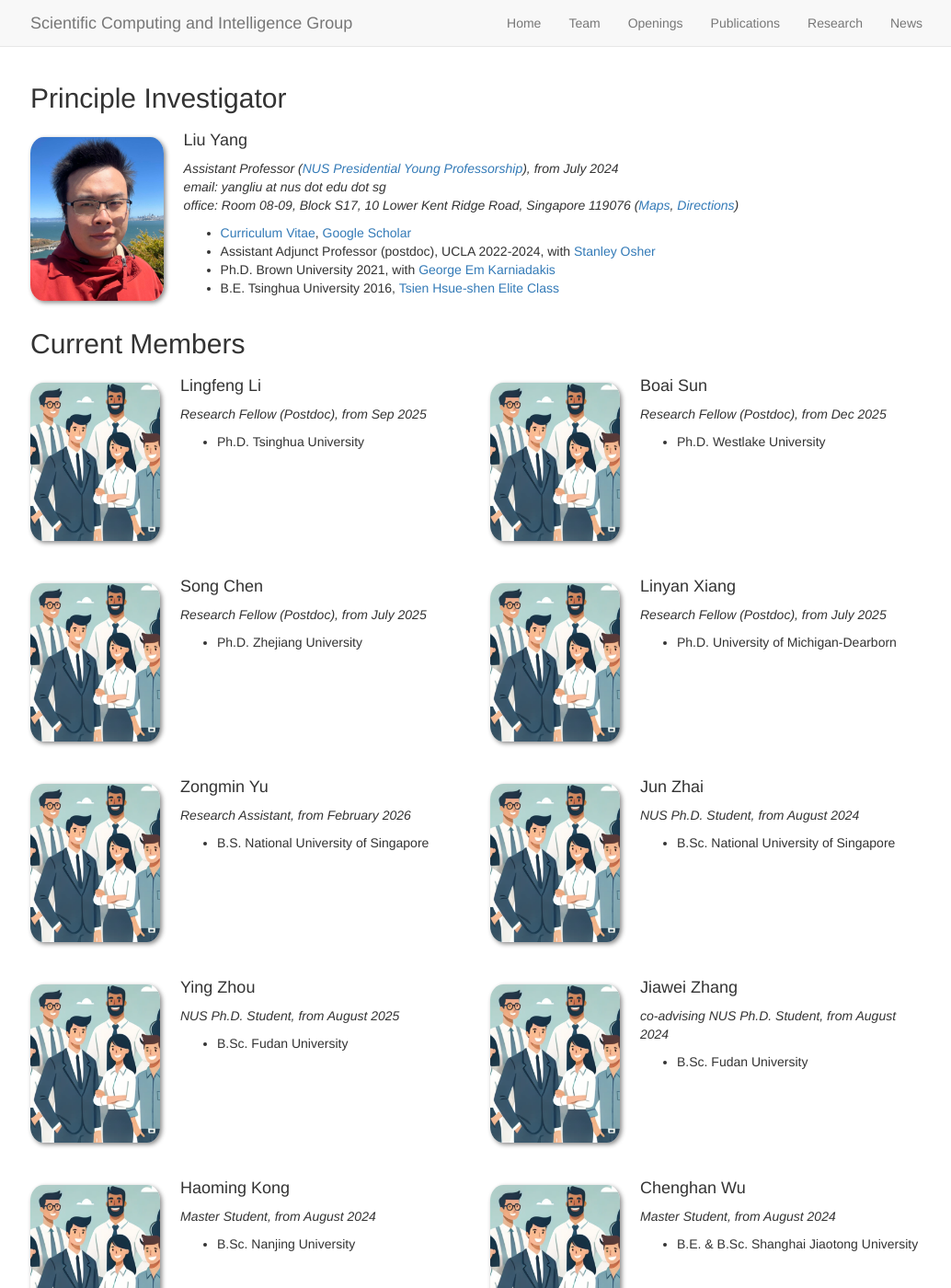
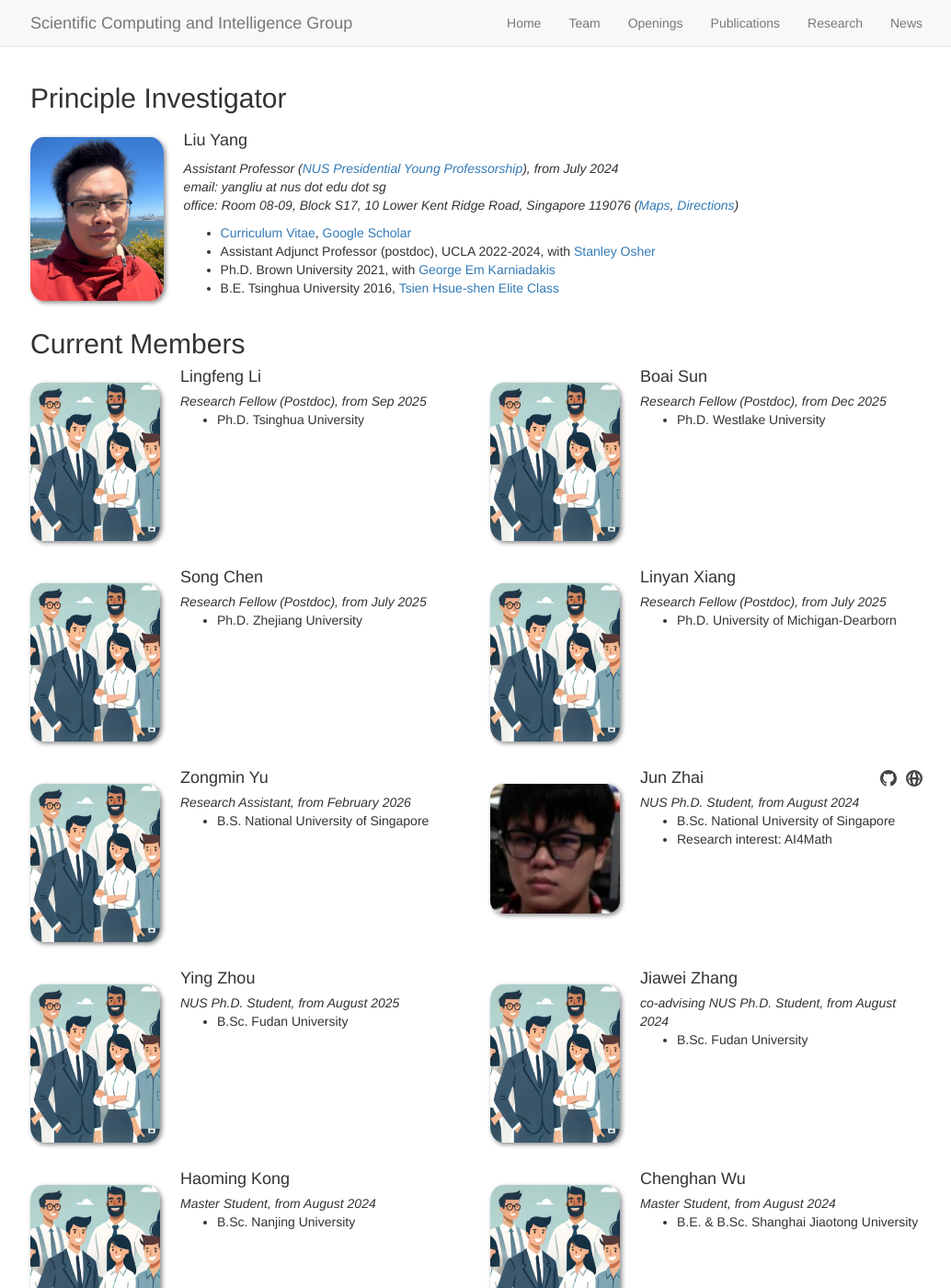
Before and after one commit to scaling-group/scaling-group.github.io, a Jekyll site: the page built from _pages/team.md, in a window 1280 px wide and 1400 px high. Shown: the whole window at 92% size, without its empty margins (122-1156 px from the left). Built offline with Jekyll 4.4.1, drawn with Linux system fonts in a browser that asks for light colours.

Commit message:
Update Jun Zhai team profile

```diff
--- a/_data/team_current.yml
+++ b/_data/team_current.yml
@@ -29,8 +29,12 @@
   education1: B.S. National University of Singapore
 
 - name: Jun Zhai
-  photo: people.png
+  photo: jun_zhai.jpg
+  photo_style: cover
   info: NUS Ph.D. Student, from August 2024
+  github: https://github.com/Jun2028
+  website: https://jun2028.github.io/
+  research: AI4Math
   number_educ: 1
   education1: B.Sc. National University of Singapore
 
--- a/_pages/team.md
+++ b/_pages/team.md
@@ -18,7 +18,7 @@
 {% endif %}
 
 <div class="col-sm-10 clearfix">
-  <img src="{{ site.url }}{{ site.baseurl }}/images/members/{{ member.photo }}" class="img-responsive" width="18%" style="float: left" />
+  <img src="{{ site.url }}{{ site.baseurl }}/images/members/{{ member.photo }}" class="img-responsive" width="18%" style="float: left" alt="{{ member.name }}" />
   <h4>{{ member.name }}</h4>
   <i>{{ member.info }}<br>
   email: {{ member.email }}<br>
@@ -69,12 +69,37 @@
 <div class="row">
 {% endif %}
 
-<div class="col-sm-6 clearfix">
-  <img src="{{ site.url }}{{ site.baseurl }}/images/members/{{ member.photo }}" class="img-responsive" width="30%" style="float: left" />
-  <h4>{{ member.name }}</h4>
+<div class="col-sm-6 clearfix" markdown="0">
+  {% if member.photo_style == "cover" %}
+  <div class="team-member-photo-frame">
+    <img src="{{ site.url }}{{ site.baseurl }}/images/members/{{ member.photo }}" class="img-responsive team-member-photo" alt="{{ member.name }}" />
+  </div>
+  {% else %}
+  <img src="{{ site.url }}{{ site.baseurl }}/images/members/{{ member.photo }}" class="img-responsive" width="30%" style="float: left" alt="{{ member.name }}" />
+  {% endif %}
+  <div class="team-member-header">
+    <h4>{{ member.name }}</h4>
+    {% if member.github or member.website %}
+    <div class="team-member-links">
+      {% if member.github %}
+      <a class="team-member-link" href="{{ member.github }}" target="_blank" rel="noopener noreferrer" aria-label="{{ member.name }} GitHub">
+        <svg viewBox="0 0 16 16" aria-hidden="true">
+          <path d="M8 0C3.58 0 0 3.58 0 8c0 3.54 2.29 6.53 5.47 7.59.4.07.55-.17.55-.38 0-.19-.01-.82-.01-1.49C4 14.09 3.48 13.23 3.32 12.77c-.09-.23-.48-.94-.82-1.13-.28-.15-.68-.52-.01-.53.63-.01 1.08.58 1.23.82.72 1.21 1.87.87 2.33.66.07-.52.28-.87.5-1.07-1.78-.2-3.64-.89-3.64-3.95 0-.87.31-1.59.82-2.15-.08-.2-.36-1.02.08-2.12 0 0 .67-.21 2.2.82a7.67 7.67 0 0 1 4 0c1.53-1.04 2.2-.82 2.2-.82.44 1.1.16 1.92.08 2.12.51.56.82 1.27.82 2.15 0 3.07-1.87 3.75-3.65 3.95.29.25.54.73.54 1.48 0 1.07-.01 1.93-.01 2.2 0 .21.15.46.55.38A8.01 8.01 0 0 0 16 8c0-4.42-3.58-8-8-8Z"></path>
+        </svg>
+      </a>
+      {% endif %}
+      {% if member.website %}
+      <a class="team-member-link" href="{{ member.website }}" target="_blank" rel="noopener noreferrer" aria-label="{{ member.name }} website">
+        <svg viewBox="0 0 16 16" aria-hidden="true">
+          <path d="M8 0a8 8 0 1 0 0 16A8 8 0 0 0 8 0Zm5.93 7H11.9a12.7 12.7 0 0 0-1.17-4.22A6.53 6.53 0 0 1 13.93 7ZM8 1.56c.8 1 1.5 2.93 1.84 5.44H6.16C6.5 4.49 7.2 2.56 8 1.56ZM5.27 2.78A12.7 12.7 0 0 0 4.1 7H2.07a6.53 6.53 0 0 1 3.2-4.22ZM1.56 8c0-.17.01-.33.03-.5H4c-.02.16-.02.33-.02.5 0 .17 0 .34.02.5H1.6A6.56 6.56 0 0 1 1.56 8Zm.51 1.5H4.1a12.7 12.7 0 0 0 1.17 4.22A6.53 6.53 0 0 1 2.07 9.5ZM8 14.44c-.8-1-1.5-2.93-1.84-5.44h3.68c-.34 2.51-1.04 4.44-1.84 5.44Zm2.73-.72A12.7 12.7 0 0 0 11.9 9.5h2.03a6.53 6.53 0 0 1-3.2 4.22ZM12 8.5c.02-.16.02-.33.02-.5 0-.17 0-.34-.02-.5h2.4c.02.17.03.33.03.5 0 .17-.01.33-.03.5H12Z"></path>
+        </svg>
+      </a>
+      {% endif %}
+    </div>
+    {% endif %}
+  </div>
   <i>{{ member.info }}</i>
   <ul style="overflow: hidden">
-
   {% if member.number_educ == 1 %}
   <li> {{ member.education1 }} </li>
   {% endif %}
@@ -103,6 +128,10 @@
   <li> {{ member.education3 }} </li>
   <li> {{ member.education4 }} </li>
   <li> {{ member.education5 }} </li>
+  {% endif %}
+
+  {% if member.research %}
+  <li> Research interest: {{ member.research }} </li>
   {% endif %}
 
   </ul>
--- a/css/main.scss
+++ b/css/main.scss
@@ -66,6 +66,67 @@
 #picid img { margin: 6px 3px 60px 6px; border-radius:1%; box-shadow: 2px 2px 5px #888888 }
 #gridid .row { margin-bottom: 24px; }
 
+#gridid .team-member-photo-frame {
+	float: left;
+	width: 30%;
+	max-width: 160px;
+	aspect-ratio: 1 / 1;
+	margin: 16px 22px 6px 0;
+	overflow: hidden;
+	border-radius: 10%;
+	box-shadow: 2px 2px 5px #888888;
+}
+
+#gridid .team-member-photo-frame .team-member-photo {
+	width: 100%;
+	height: 100%;
+	margin: 0;
+	display: block;
+	object-fit: cover;
+	object-position: center top;
+	border-radius: 0;
+	box-shadow: none;
+}
+
+#gridid .team-member-header {
+	display: flex;
+	align-items: center;
+	justify-content: space-between;
+	gap: 12px;
+	margin-bottom: 6px;
+}
+
+#gridid .team-member-header h4 {
+	margin: 0;
+	flex: 1 1 auto;
+}
+
+.team-member-links {
+	display: flex;
+	align-items: center;
+	gap: 10px;
+	margin-bottom: 0;
+	flex: 0 0 auto;
+}
+
+.team-member-link {
+	display: inline-block;
+	color: #444;
+}
+
+.team-member-link:hover,
+.team-member-link:focus {
+	color: #000;
+	text-decoration: none;
+}
+
+.team-member-link svg {
+	width: 18px;
+	height: 18px;
+	display: block;
+	fill: currentColor;
+}
+
 
 /* Grid overrides */
 .col-sm-1, .col-sm-2, .col-sm-3, .col-sm-5, .col-sm-6,
```
Also changed, not shown: images/members/jun_zhai.jpg (added), 3 other files.
